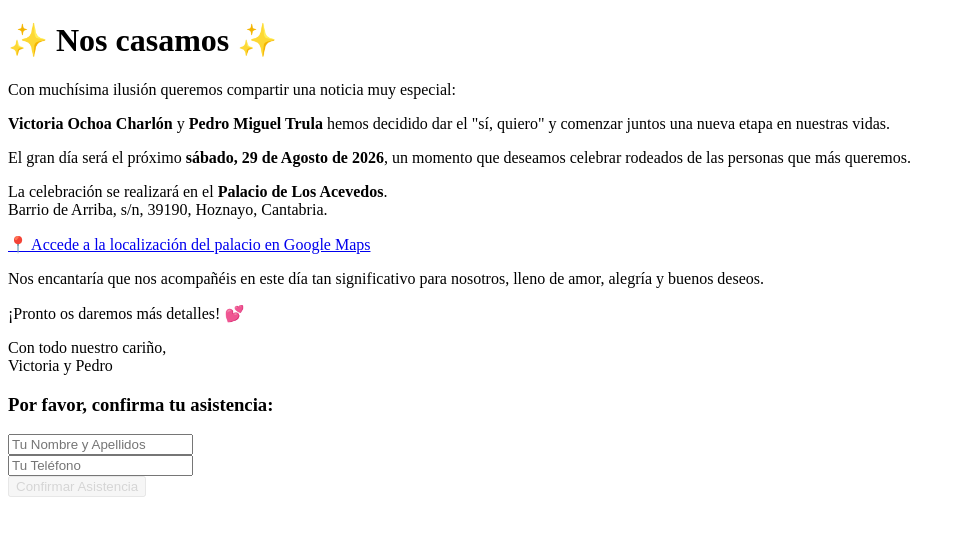
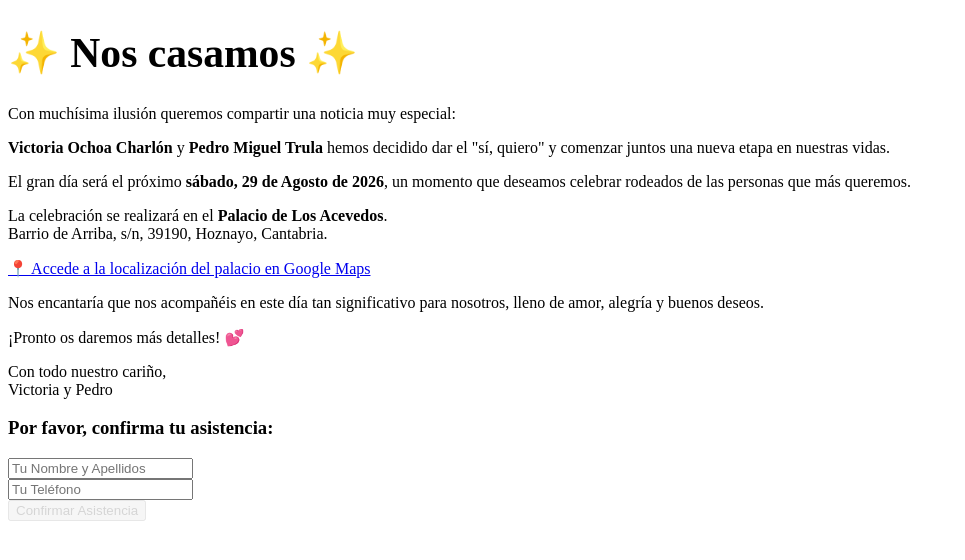
Before and after one commit to pedromigueltrula-sudo/Wedding-form, a React (Vite) app: page / in a window 1280 px wide. Shown: the top 560 px of the page, without its empty margins (0-965 px from the left). Built offline with nearby package versions, Linux system fonts and the light colour scheme; the HTML template or start-up script is replaced by a standard one.

Commit message:
form changes

```diff
--- a/src/App.jsx
+++ b/src/App.jsx
@@ -73,7 +73,7 @@ export default function App() {
                     {step === 0 && (
                         <FormStep key="step0" direction={direction} isIntro={true}>
                             <div className="intro-content">
-                                <h1 className="landing-title">✨ Nos casamos ✨</h1>
+                                <h1 className="landing-title" style={{ fontSize: 'clamp(1.8rem, 5vw, 2.6rem)' }}>✨ Nos casamos ✨</h1>
 
                                 <div className="landing-text">
                                     <p>Con muchísima ilusión queremos compartir una noticia muy especial:</p>
@@ -224,6 +224,7 @@ export default function App() {
 
                             <div className="accommodation-info text-left text-sm mb-4" style={{ lineHeight: '1.5', background: 'rgba(0,0,0,0.03)', padding: '1.5rem', borderRadius: '8px', marginBottom: '1.5rem', textAlign: 'left' }}>
                                 <p>Para vuestra comodidad, hemos gestionado tarifas especiales de alojamiento para la boda en el Palacio de los Acevedo y en los alojamientos de Villa Pasiega.</p>
+                                <p style={{ marginTop: '0.8rem', fontWeight: '500' }}>❗ <strong>Importante:</strong> Para acceder a las tarifas especiales, es necesario realizar la reserva por teléfono e indicar que vienes como invitado de nuestra boda. Te recomendamos no efectuar la reserva directamente a través del portal web, ya que en ese caso no se aplicarán dichas condiciones.</p>
                                 <p style={{ marginTop: '0.8rem' }}>Los hoteles y apartamentos de Villa Pasiega (incluidos el Hotel SPA Villa Pasiega, el Hotel Los Pasiegos, los Apartamentos Villa Pasiega y los Apartamentos La Albarca) se encuentran todos en la localidad de Hoznayo, muy cerca unos de otros. El Palacio de los Acevedo está situado aproximadamente a 900 m del complejo de Villa Pasiega, lo que supone unos 10–12 minutos caminando o unos pocos minutos en coche.</p>
                                 <p style={{ marginTop: '0.8rem' }}>Esto hace que alojarse en cualquiera de estas opciones sea muy cómodo para moverse rápido al Palacio de los Acevedo.</p>
                                 <p style={{ marginTop: '0.8rem' }}>Los precios indicados corresponden a habitación o apartamento por noche e incluyen las condiciones especificadas en cada caso (desayuno, acceso al spa y/o posibilidad de alojarse con mascotas).</p>
@@ -407,6 +408,8 @@ export default function App() {
                             <h2>¡Muchas Gracias!</h2>
                             <p>Hemos recibido tus respuestas correctamente.</p>
                             <p style={{ marginTop: '1rem' }}>¡Tenemos muchas ganas de celebrar este día contigo!</p>
+                            <p style={{ marginTop: '1.2rem' }}>Vuestra presencia es nuestro mejor regalo. Si además queréis tener un detalle, podéis ayudarnos en nuestro viaje de novios:</p>
+                            <p style={{ fontWeight: 'bold', marginTop: '0.4rem' }}>IBAN: XXXX XXXX XXXX XXXX XXXX</p>
                         </FormStep>
                     )}
 
```
Also changed, not shown: 2 other files (tests, documents, lock files or other folders).
